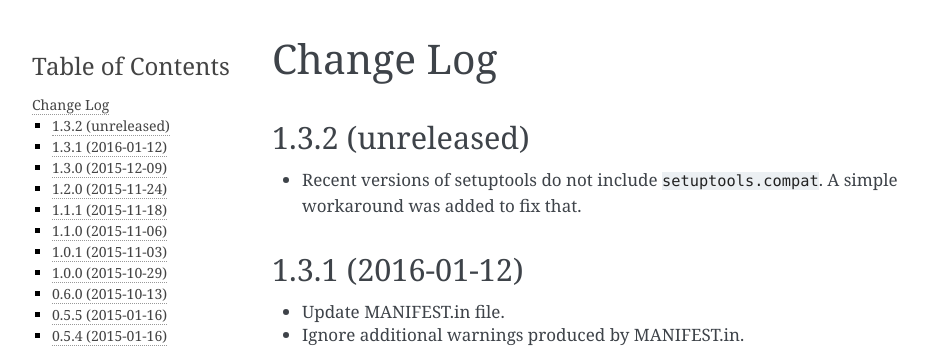
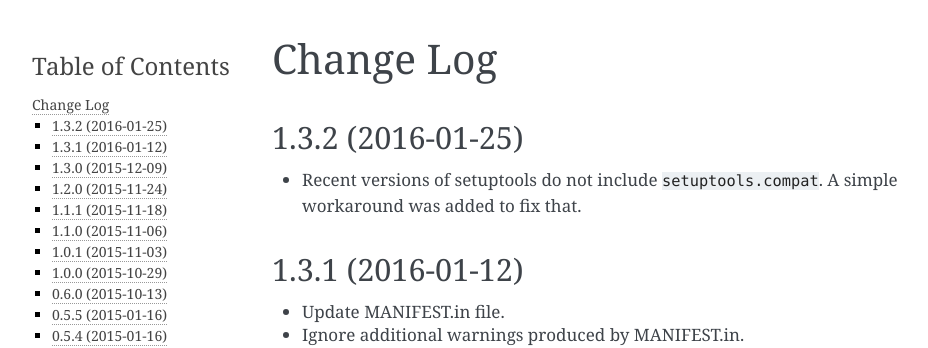
Before and after one commit to desihub/desiutil, a Sphinx documentation site: the page built from doc/changes.rst, in a window 1280 px wide and 900 px high. Shown: the top 348 px of the window, without its empty margins (148-1076 px from the left). Built offline with Sphinx 7.4.7, drawn with Linux system fonts in a browser that asks for light colours; cross-references to code outside the pages are shown as plain code.

Commit message:
preparing to tag 1.3.2

```diff
--- a/doc/changes.rst
+++ b/doc/changes.rst
@@ -2,7 +2,7 @@
 Change Log
 ==========
 
-1.3.2 (unreleased)
+1.3.2 (2016-01-25)
 ------------------
 
 * Recent versions of setuptools do not include ``setuptools.compat``.  A
--- a/py/desiutil/_version.py
+++ b/py/desiutil/_version.py
@@ -1 +1 @@
-__version__ = '1.3.1.dev234'
+__version__ = '1.3.2'
```
